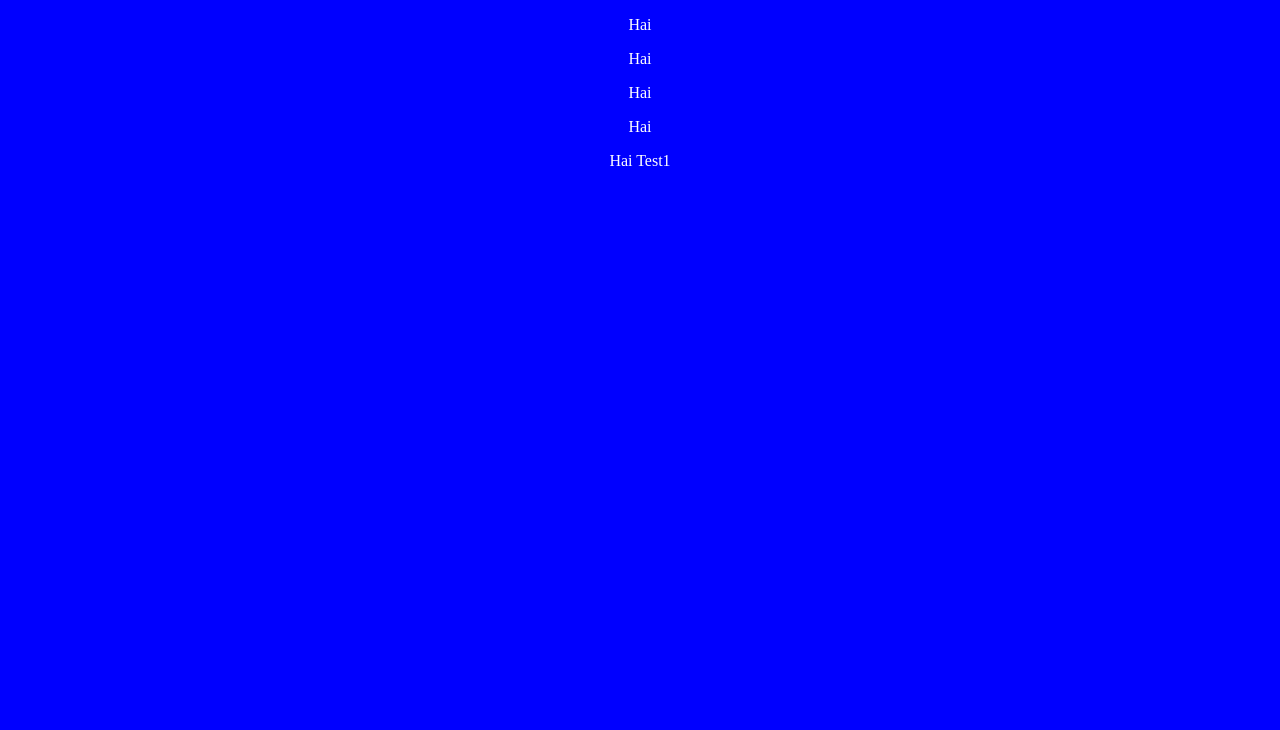
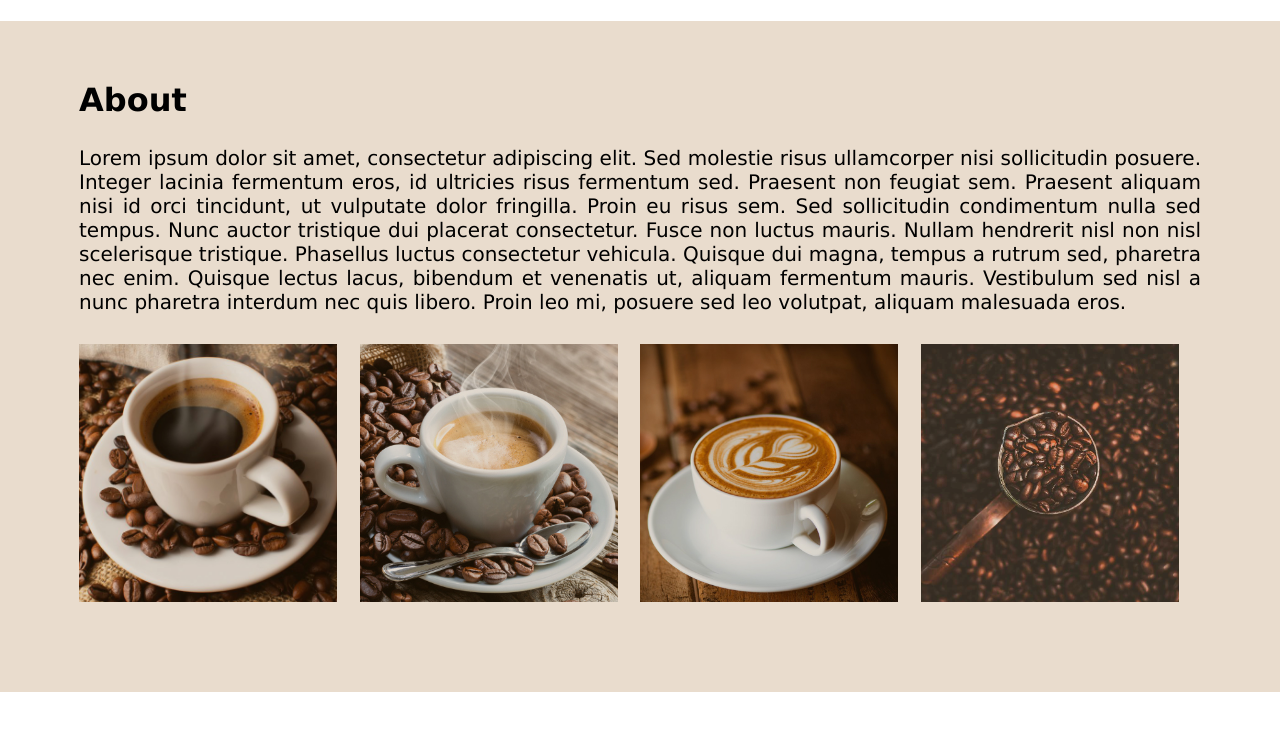
Before and after one commit to nugrohoaditia/A03-DTS2021, a plain HTML site: page index.html in a window 1280 px wide. Drawn offline with Linux system fonts and the light colour scheme; files whose address does not match are found by name.

Commit message:
Bagian About
ini om sudah selesai + responsive ukuran tablet dan mobile

```diff
--- a/index.html
+++ b/index.html
@@ -3,22 +3,34 @@
     <head>
         <title>A03 DTS 2021 - Web Progate</title>
         <link rel="stylesheet" href="style.css">
+		<link rel="stylesheet" href="responsive.css">
     </head>
 <body>
     <header>
-        <p>Hai</p>
+        <p></p>
     </header>
+
     <nav>
-        <p>Hai</p>
+        <p></p>
     </nav>
-    <div id="main1">
-        <p>Hai</p>
+
+    <div>
+        <p></p>
     </div>
-    <div id="main2">
-        <p>Hai</p>
+
+    <div class="about-wrapper">
+		<div class="container">
+			<h1 class="title-about">About</h1>
+			<p>Lorem ipsum dolor sit amet, consectetur adipiscing elit. Sed molestie risus ullamcorper nisi sollicitudin posuere. Integer lacinia fermentum eros, id ultricies risus fermentum sed. Praesent non feugiat sem. Praesent aliquam nisi id orci tincidunt, ut vulputate dolor fringilla. Proin eu risus sem. Sed sollicitudin condimentum nulla sed tempus. Nunc auctor tristique dui placerat consectetur. Fusce non luctus mauris. Nullam hendrerit nisl non nisl scelerisque tristique. Phasellus luctus consectetur vehicula. Quisque dui magna, tempus a rutrum sed, pharetra nec enim. Quisque lectus lacus, bibendum et venenatis ut, aliquam fermentum mauris. Vestibulum sed nisl a nunc pharetra interdum nec quis libero. Proin leo mi, posuere sed leo volutpat, aliquam malesuada eros.</p>
+			<img class="product" src="C:\Users\DENNY\Documents\GitHub\A03-DTS2021\img\about-1.jpg">
+			<img class="product" src="C:\Users\DENNY\Documents\GitHub\A03-DTS2021\img\about-2.jpg">
+			<img class="product" src="C:\Users\DENNY\Documents\GitHub\A03-DTS2021\img\about-3.jpg">
+			<img class="product" src="C:\Users\DENNY\Documents\GitHub\A03-DTS2021\img\about-4.jpg">
     </div>
+	<div class="clear"></div>
+
     <footer>
-        <p>Hai Test1</p>
+        <p></p>
     </footer>
 </body>
 </html>
--- /dev/null
+++ b/responsive.css
@@ -0,0 +1,14 @@
+/* Untuk Tablet */
+@media all and (max-width: 1000px) {
+.product {
+    width: 50%;
+    margin-bottom: 50px;
+  }
+}
+
+@media all and (max-width: 670px) {
+.product {
+    width: 100%;
+  }
+
+}
--- a/style.css
+++ b/style.css
@@ -1,5 +1,54 @@
-*{
-    background-color: blue;
-    color: white;
-    text-align: center;
+* {
+  box-sizing: border-box;
 }
+
+body {
+  margin: 0;
+  font-family: "Lucida Grande";
+}
+
+a {
+  text-decoration: none;
+}
+
+.clear {
+  clear: left;
+}
+
+.main {
+	display:
+}
+
+.container {
+	width: 100%;
+	max-width: 1170px;
+	padding: 0 15px;
+	margin: 0 auto;
+}
+
+.about-wrapper {
+	background-color: #E9DCCD;
+	padding-bottom: 40px;
+	padding-left: 5%;
+	padding-right: 5%;
+}
+
+.about-wrapper p {
+	font-size: 20px;
+	text-align: justify;
+	padding-bottom: 10px;
+
+}
+
+.title-about {
+	padding-top: 60px;
+	padding-bottom: 5px;
+}
+
+.product {
+	width: 25%;
+	float: left;
+	padding-right: 2%;
+	display: block;
+
+}
```
Also changed, not shown: img/about-1.jpg (added), img/about-2.jpg (added), img/about-3.jpg (added), img/about-4.jpg (added).
